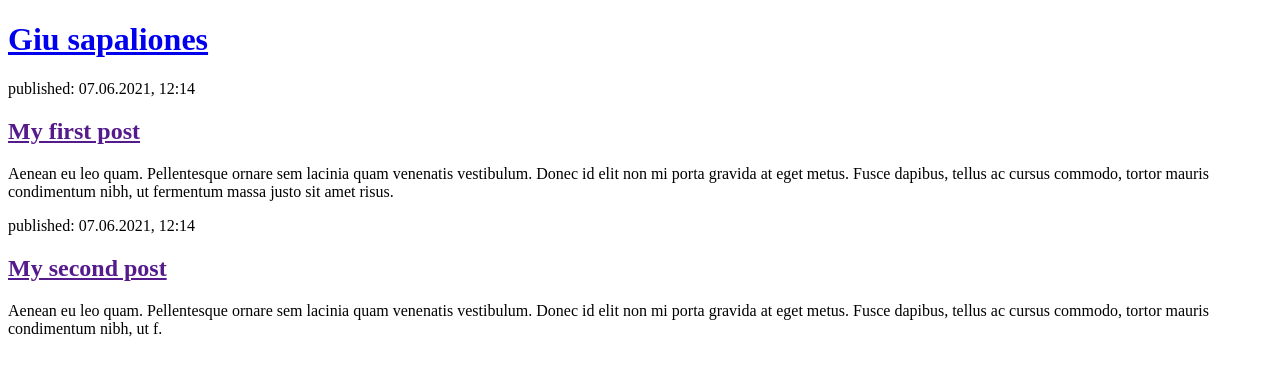
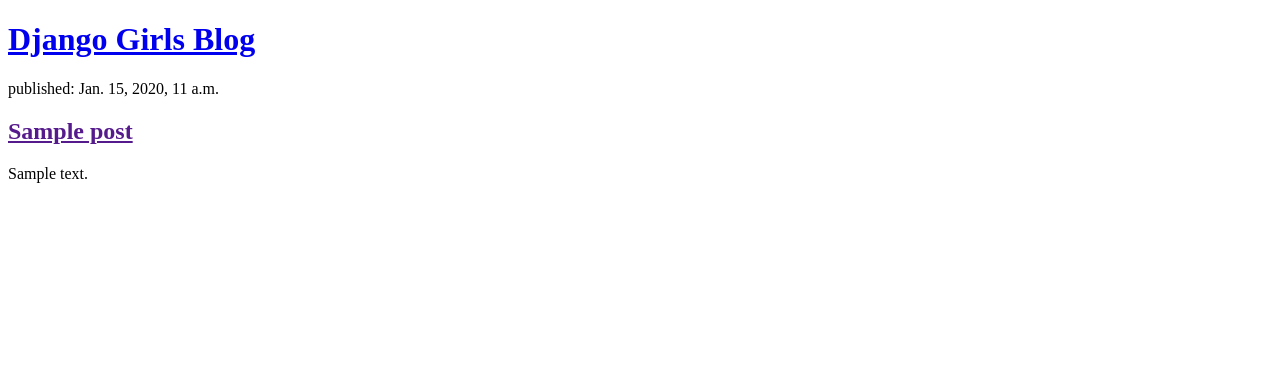
Before and after one commit to gnuri/my-first-blog, a Django app: page / in a window 1280 px wide. Shown: the top 376 px of the page. Run offline with Django 3.2, Linux system fonts and the light colour scheme; tables that the repository leaves empty hold one stand-in row (values such as "Sample post").

Commit message:
Modified templates to display posts from database.

```diff
--- a/blog/templates/blog/post_list.html
+++ b/blog/templates/blog/post_list.html
@@ -1,23 +1,14 @@
 <!DOCTYPE html>
 <html>
-    <head>
-        <title>Django Girls blog</title>
-    </head>
-    <body>
-        <header>
-            <h1><a href="/">Giu sapaliones</a></h1>
-        </header>
+    <header>
+        <h1><a href="/">Django Girls Blog</a></h1>
+    </header>
 
+    {% for post in posts %}
         <article>
-            <time>published: 07.06.2021, 12:14</time>
-            <h2><a href="">My first post</a></h2>
-            <p>Aenean eu leo quam. Pellentesque ornare sem lacinia quam venenatis vestibulum. Donec id elit non mi porta gravida at eget metus. Fusce dapibus, tellus ac cursus commodo, tortor mauris condimentum nibh, ut fermentum massa justo sit amet risus.</p>
+            <time>published: {{ post.published_date }}</time>
+            <h2><a href="">{{ post.title }}</a></h2>
+            <p>{{ post.text|linebreaksbr }}</p>
         </article>
-
-        <article>
-            <time>published: 07.06.2021, 12:14</time>
-            <h2><a href="">My second post</a></h2>
-            <p>Aenean eu leo quam. Pellentesque ornare sem lacinia quam venenatis vestibulum. Donec id elit non mi porta gravida at eget metus. Fusce dapibus, tellus ac cursus commodo, tortor mauris condimentum nibh, ut f.</p>
-        </article>
-    </body>
+    {% endfor %}
 </html>
--- a/blog/views.py
+++ b/blog/views.py
@@ -2,7 +2,6 @@ from django.shortcuts import render
 from django.utils import timezone
 from .models import Post
 
-# Create your views here.
 def post_list(request):
-    Post.objects.filter(published_date__lte=timezone.now()).order_by('published_date')
-    return render(request, 'blog/post_list.html', {})
+    posts = Post.objects.filter(published_date__lte=timezone.now()).order_by('published_date')
+    return render(request, 'blog/post_list.html', {'posts': posts})
```
